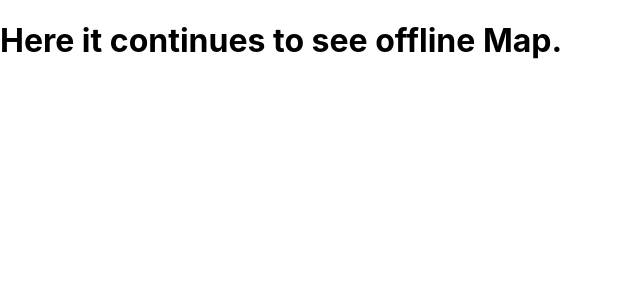
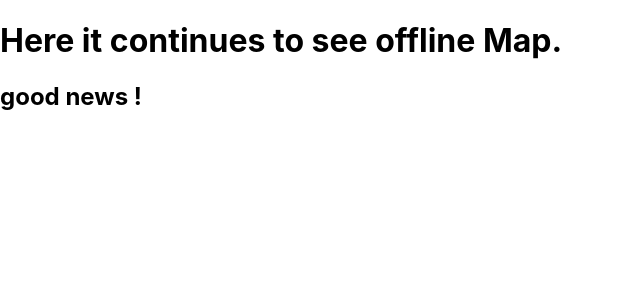
Before and after one commit to amanueltem/mekelle_tour, a React (Create React App) app in the folder client/: page /map in a window 1280 px wide. Shown: the top 300 px of the page, without its empty margins (0-640 px from the left). Built offline with nearby package versions, Linux system fonts and the light colour scheme.

Commit message:
i updated map

```diff
--- a/client/src/components/Map.js
+++ b/client/src/components/Map.js
@@ -1,7 +1,8 @@
-export default function Map(){
-    return(
-        <div>
-            <h1>Here it continues to see offline Map.</h1>
-        </div>
-    )
+export default function Map() {
+  return (
+    <div>
+      <h1>Here it continues to see offline Map.</h1>
+      <h2>good news !</h2>
+    </div>
+  );
 }
```
